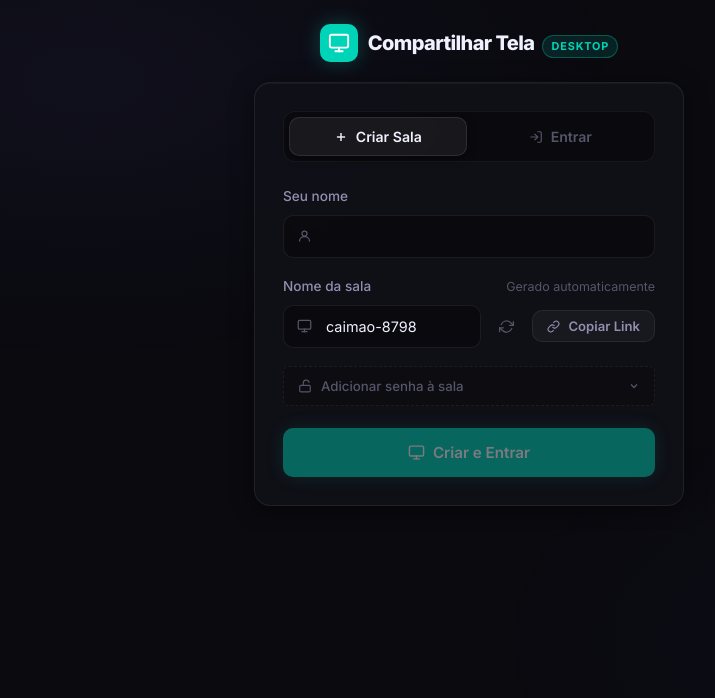
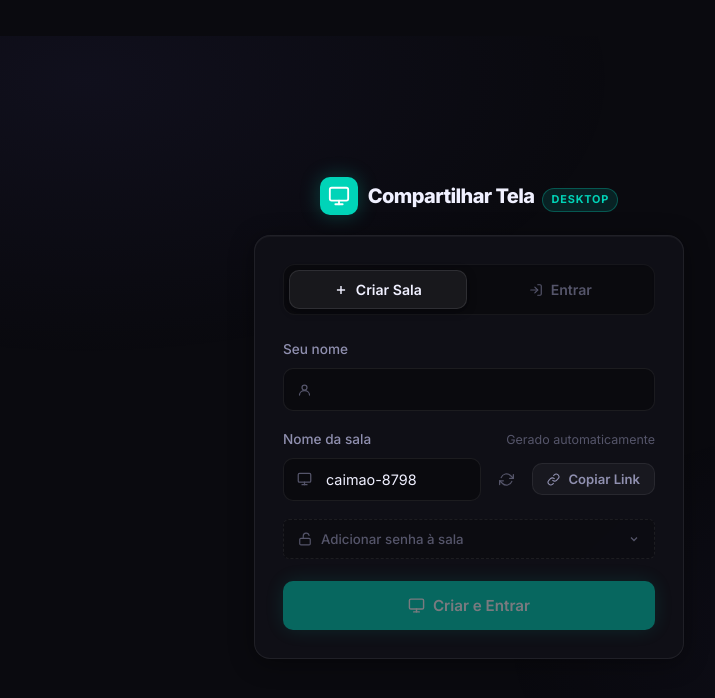
Before and after one commit to OZalo/compartilharteladesktop, a React (Vite) app: page / in a window 1280 px wide. Shown: the top 698 px of the page, without its empty margins (171-886 px from the left). Built offline with nearby package versions, Linux system fonts and the light colour scheme; no server answers.

Commit message:
chore: release v1.2.1

```diff
--- a/package.json
+++ b/package.json
@@ -1,7 +1,7 @@
 {
   "name": "compartilharteladesktop",
   "private": true,
-  "version": "1.2.0",
+  "version": "1.2.1",
   "description": "Compartilhar Tela",
   "main": "dist-electron/main.js",
   "scripts": {
--- a/src/App.tsx
+++ b/src/App.tsx
@@ -17,7 +17,9 @@ export default function App() {
   const handleLeave = () => setSession(null);
 
   return (
-    <>
+    <div className="app-container">
+      <div className="app-titlebar"></div>
+      <div className="app-content">
         {session ? (
           <RoomView
             roomName={session.roomName}
@@ -30,6 +32,7 @@ export default function App() {
           <Lobby onEnter={handleEnter} />
         )}
         <UpdateBanner />
-    </>
+      </div>
+    </div>
   );
 }
--- a/src/components/Lobby.tsx
+++ b/src/components/Lobby.tsx
@@ -52,6 +52,9 @@ export default function Lobby({ onEnter }: LobbyProps) {
       }
       if (window.electronAPI.onUpdateAvailable) {
         window.electronAPI.onUpdateAvailable(() => setIsUpdating(true));
+      }
+      if (window.electronAPI.onUpdateProgress) {
+        window.electronAPI.onUpdateProgress(() => setIsUpdating(true));
       }
       if (window.electronAPI.onUpdateError) {
         window.electronAPI.onUpdateError(() => setIsUpdating(false));
--- a/src/components/RoomView.tsx
+++ b/src/components/RoomView.tsx
@@ -125,19 +125,16 @@ function RoomInner({ roomName, onLeave }: { roomName: string; onLeave: () => voi
     }
   }, []);
 
-  // Timer 24h
-  const [timeLeft, setTimeLeft] = useState(86400);
+  // Timer (Tempo Ativo)
+  const [timeActive, setTimeActive] = useState(0);
   useEffect(() => {
-    const iv = setInterval(() => setTimeLeft(t => {
-      if (t <= 1) { clearInterval(iv); onLeave(); return 0; }
-      return t - 1;
-    }), 1000);
+    const iv = setInterval(() => setTimeActive(t => t + 1), 1000);
     return () => clearInterval(iv);
-  }, [onLeave]);
+  }, []);
 
   const formatTime = (s: number) => {
     const h = Math.floor(s / 3600), m = Math.floor((s % 3600) / 60), sec = s % 60;
-    if (h > 0) return `${h}h ${m}m`;
+    if (h > 0) return `${h}:${String(m).padStart(2,"0")}:${String(sec).padStart(2,"0")}`;
     return `${String(m).padStart(2,"0")}:${String(sec).padStart(2,"0")}`;
   };
 
@@ -264,8 +261,8 @@ function RoomInner({ roomName, onLeave }: { roomName: string; onLeave: () => voi
                 Transmitindo
               </span>
             )}
-            <span className="badge" title="Tempo restante da sessão">
-              <ClockIcon /> {formatTime(timeLeft)}
+            <span className="badge" title="Tempo de chamada">
+              <ClockIcon /> {formatTime(timeActive)}
             </span>
           </div>
         </div>
@@ -315,9 +312,9 @@ function RoomInner({ roomName, onLeave }: { roomName: string; onLeave: () => voi
                       }
                     }}
                     style={{ marginLeft: 6, background: 'rgba(255,255,255,0.15)', border: 'none', borderRadius: 4, color: '#fff', cursor: 'pointer', padding: '2px 6px', display: 'flex', alignItems: 'center', gap: 4 }}
-                    title="Tela Flutuante (PiP)"
+                    title="Tela Flutuante (Janelinha)"
                   >
-                    <PiPIcon /> PiP
+                    <PiPIcon /> Janelinha
                   </button>
                 </div>
               </div>
@@ -336,9 +333,9 @@ function RoomInner({ roomName, onLeave }: { roomName: string; onLeave: () => voi
                     }
                   }}
                   style={{ marginLeft: 6, background: 'rgba(255,255,255,0.15)', border: 'none', borderRadius: 4, color: '#fff', cursor: 'pointer', padding: '2px 6px', display: 'flex', alignItems: 'center', gap: 4 }}
-                  title="Tela Flutuante (PiP)"
+                  title="Tela Flutuante (Janelinha)"
                 >
-                  <PiPIcon /> PiP
+                  <PiPIcon /> Janelinha
                 </button>
               </div>
             </div>
@@ -633,7 +630,7 @@ const roomStyles = `
     background: var(--color-bg-base);
   }
   .screen-wrap {
-    position: relative; width: 100%; height: 100%; max-height: 100%;
+    position: relative; width: 100%; flex: 1; min-height: 0;
     border-radius: var(--radius-lg); overflow: hidden;
     background: #000; box-shadow: 0 8px 40px rgba(0,0,0,0.6);
   }
--- a/src/index.css
+++ b/src/index.css
@@ -68,6 +68,28 @@ body {
 
 /* Permite seleção de texto em inputs */
 input, textarea { user-select: text; }
+
+/* Estrutura principal do App com Titlebar Customizada */
+.app-container {
+  display: flex;
+  flex-direction: column;
+  height: 100vh;
+  overflow: hidden;
+}
+.app-titlebar {
+  height: 36px; /* Altura padrão da barra do Windows/Electron */
+  width: 100%;
+  -webkit-app-region: drag; /* Torna a área arrastável */
+  background: var(--color-bg-base); /* Fundo sólido para esconder rolagem por trás */
+  flex-shrink: 0;
+  z-index: 99999;
+}
+.app-content {
+  flex: 1;
+  overflow: hidden;
+  display: flex;
+  flex-direction: column;
+}
 
 /* Background ambient — igual ao web */
 body::before {
```
Lines whose indentation alone changed are shown as unchanged.
